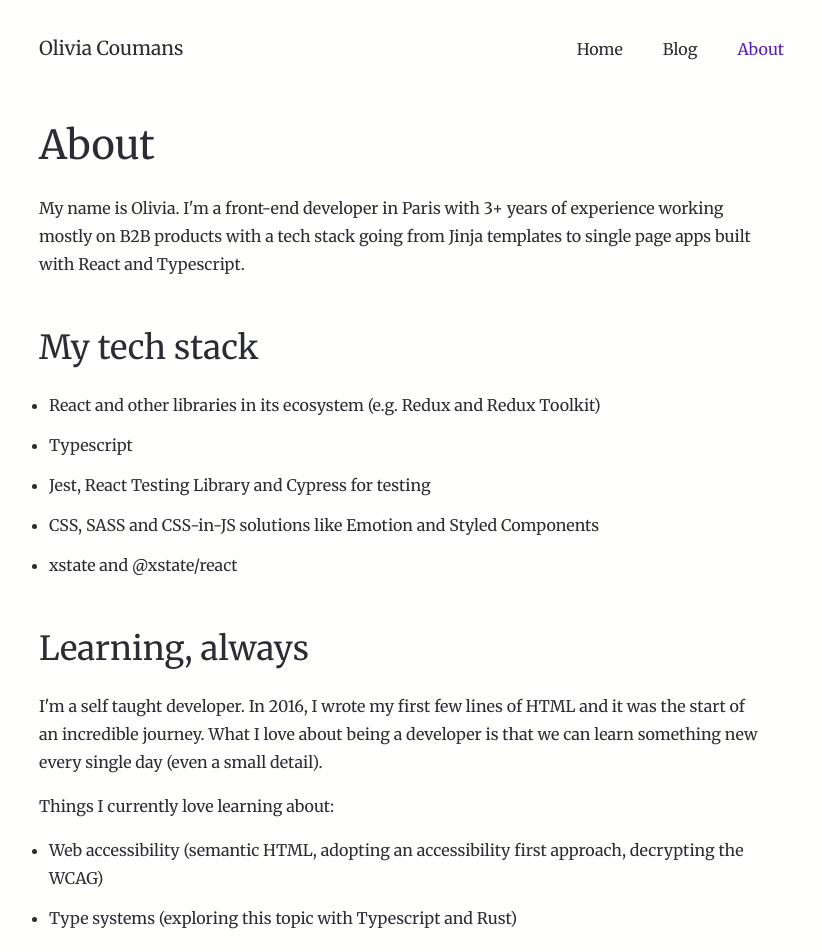
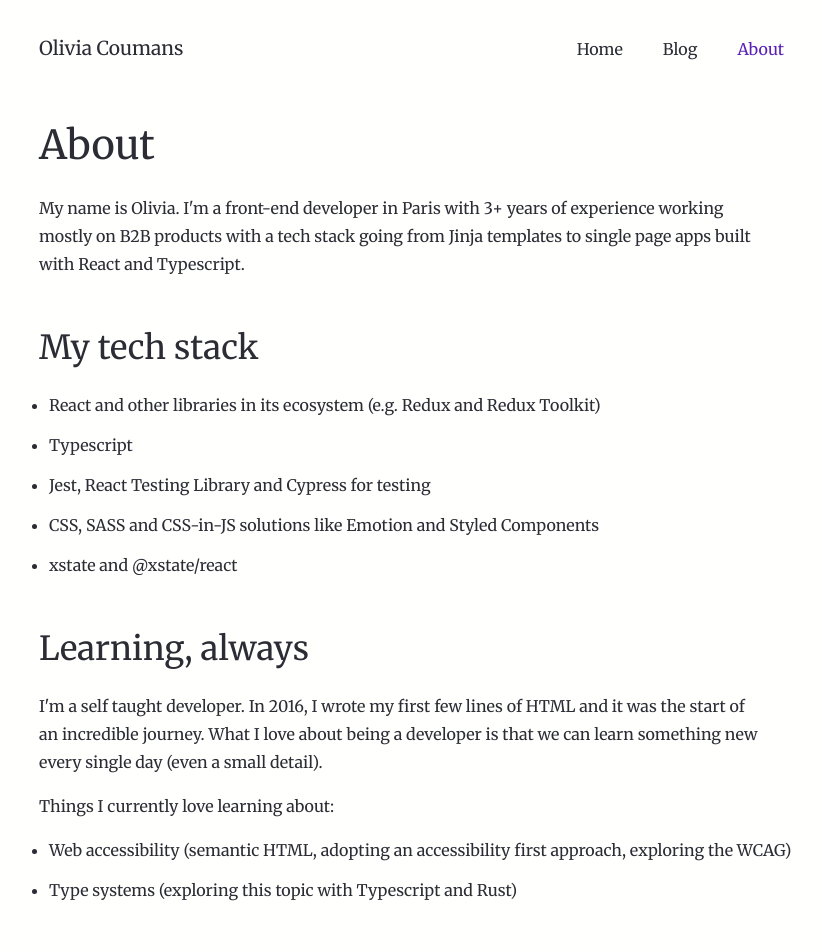
Before and after one commit to liv7c/devblog, a Next.js app: page /about in a window 1280 px wide. Shown: the top 952 px of the page, without its empty margins (221-1043 px from the left). Built offline with nearby package versions, Linux system fonts and the light colour scheme.

Commit message:
feat(about): update content

```diff
--- a/pages/about.tsx
+++ b/pages/about.tsx
@@ -1,5 +1,3 @@
-import { NextPage } from 'next';
-
 import Layout from '../components/Layout';
 import { PageTitleWrapper } from '../styles/Wrapper';
 
@@ -40,7 +38,7 @@ const About: NextPage = () => {
         <ul>
           <li>
             Web accessibility (semantic HTML, adopting an accessibility first
-            approach, decrypting the WCAG)
+            approach, exploring the WCAG)
           </li>
           <li>Type systems (exploring this topic with Typescript and Rust)</li>
         </ul>
```
